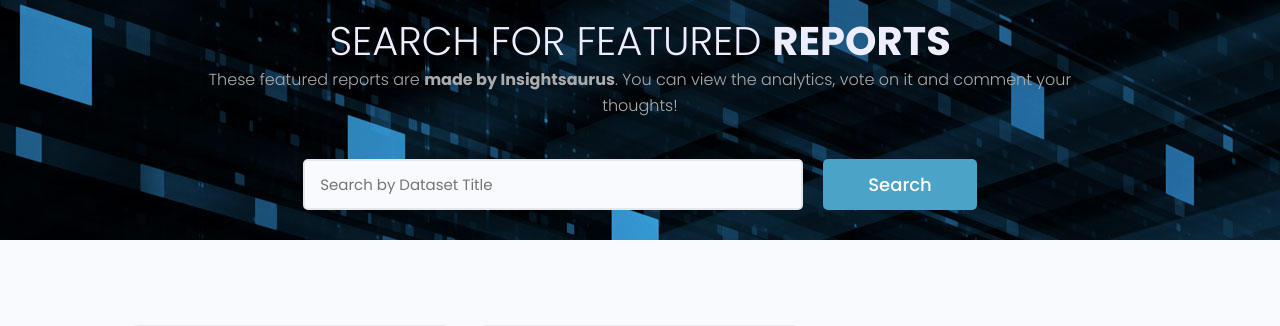
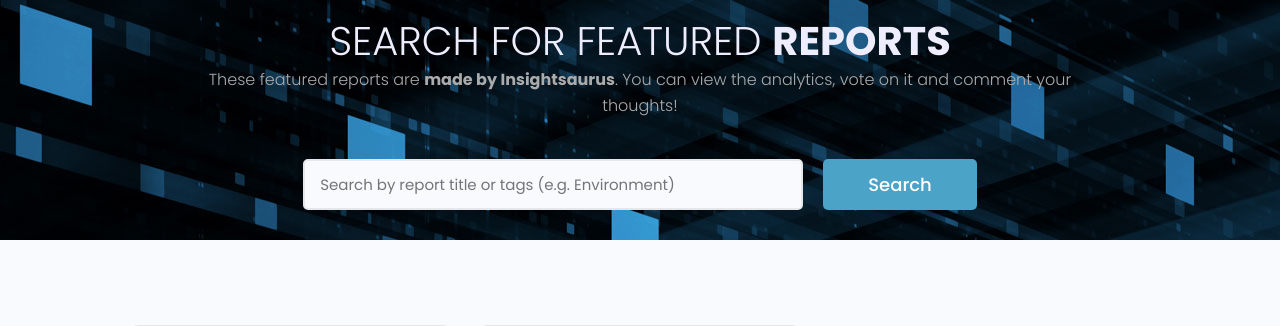
Before and after one commit to benj-codes/Insightsaurus, a Django app: page / in a window 1280 px wide. Shown: the part 77-403 px from the top of the page. Run offline with Django 5.2, Linux system fonts and the light colour scheme; data comes from the database, SQL or seed files in the repository; both versions use the stored data as it was after the commit; some libraries are stand-ins or nearby versions.

Commit message:
Search Bar Filter

```diff
--- a/datasets/templates/datasets/datasets.html
+++ b/datasets/templates/datasets/datasets.html
@@ -11,11 +11,11 @@
         </div>
 
         <div class="hero-section__search">
-          <form class="form" action="#" method="get">
+          <form class="form" action="{% url 'datasets' %}" method="get">
             <div class="form__field">
-              <label for="formInput#search">Search By Datasets </label>
-              <input class="input input--text" id="formInput#search" type="text" name="text"
-                placeholder="Search by Dataset Title" />
+              <label for="formInput#search">Search by report title or tags (e.g. Environment) </label>
+              <input class="input input--text" id="formInput#search" type="text" name="search_query"
+                placeholder="Search by report title or tags (e.g. Environment)" value="{{search_query}}" />
             </div>
 
             <input class="btn btn--sub btn--lg" type="submit" value="Search" />
--- a/datasets/views.py
+++ b/datasets/views.py
@@ -1,19 +1,27 @@
 from django.shortcuts import render, redirect
 from django.http import HttpResponse
 from django.contrib.auth.decorators import login_required
-from .models import Dataset, Review, Japan, FoodWaste
+from .models import Dataset, Review, Japan, FoodWaste, Tag
 from .forms import ReviewForm
 from django.contrib import messages
 from django.contrib.auth.models import User
 from django.contrib.auth.models import AnonymousUser
 from django.contrib.auth.mixins import LoginRequiredMixin
+from django.db.models import Q
 
 #@login_required(Login_url="login")
 
 # Create your views here.
 def datasets(request):
-    datasets = Dataset.objects.all()
-    context = {'datasets': datasets}
+    search_query = ''
+    if request.GET.get('search_query'):
+        search_query = request.GET.get('search_query')
+        print('SEARCH:', search_query)
+
+    tags = Tag.objects.filter(name__icontains=search_query)
+
+    datasets = Dataset.objects.distinct().filter(Q(title__icontains=search_query) | Q(tags__in=tags))
+    context = {'datasets': datasets, 'search_query': search_query}
     return render(request, 'datasets/datasets.html', context)
 
 def dataset(request, pk):
--- a/users/templates/users/profiles.html
+++ b/users/templates/users/profiles.html
@@ -11,11 +11,11 @@
         </div>
 
         <div class="hero-section__search">
-          <form class="form" action="#" method="get">
+          <form class="form" action="{% url 'profiles' %}" method="get">
             <div class="form__field">
               <label for="formInput#search">Search Analysts </label>
               <input class="input input--text" id="formInput#search" type="text" name="search_query"
-                placeholder="Search by analyst name" />
+                value="{{search_query}}"  placeholder="Search by analyst name or skill (e.g. Excel)" />
             </div>
 
             <input class="btn btn--sub btn--lg" type="submit" value="Search" />
```
Also changed, not shown: users/views.py (+11 -3 lines), db.sqlite3.
